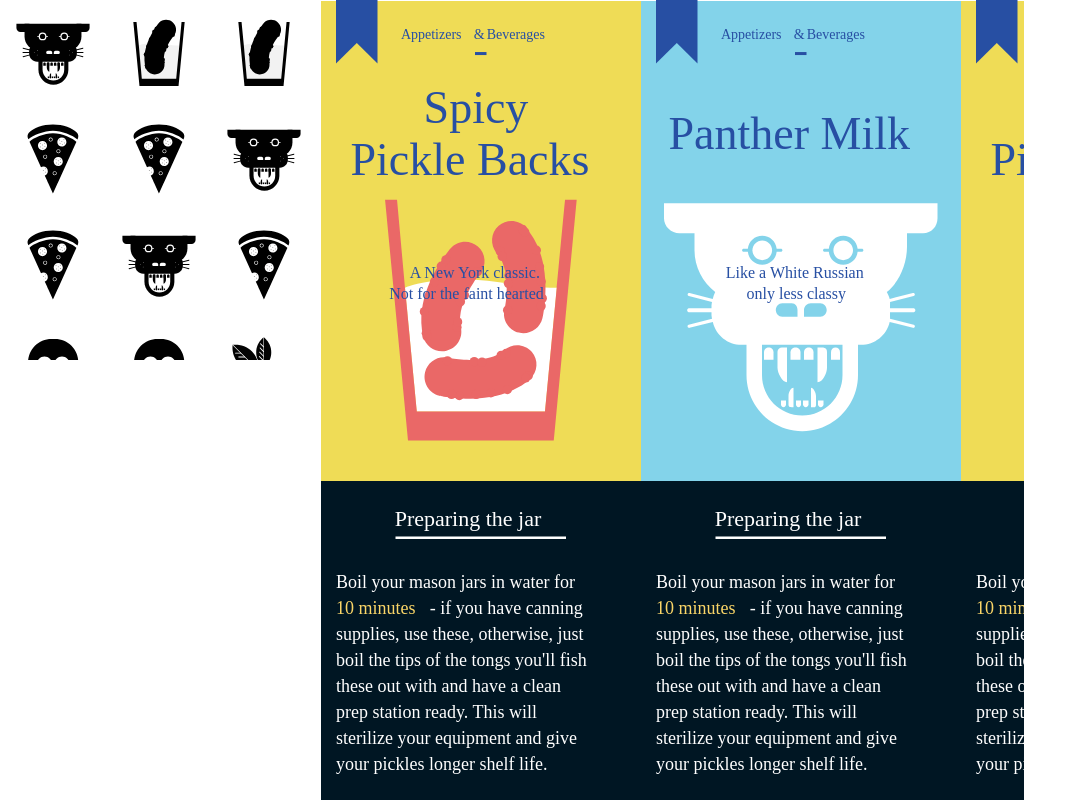
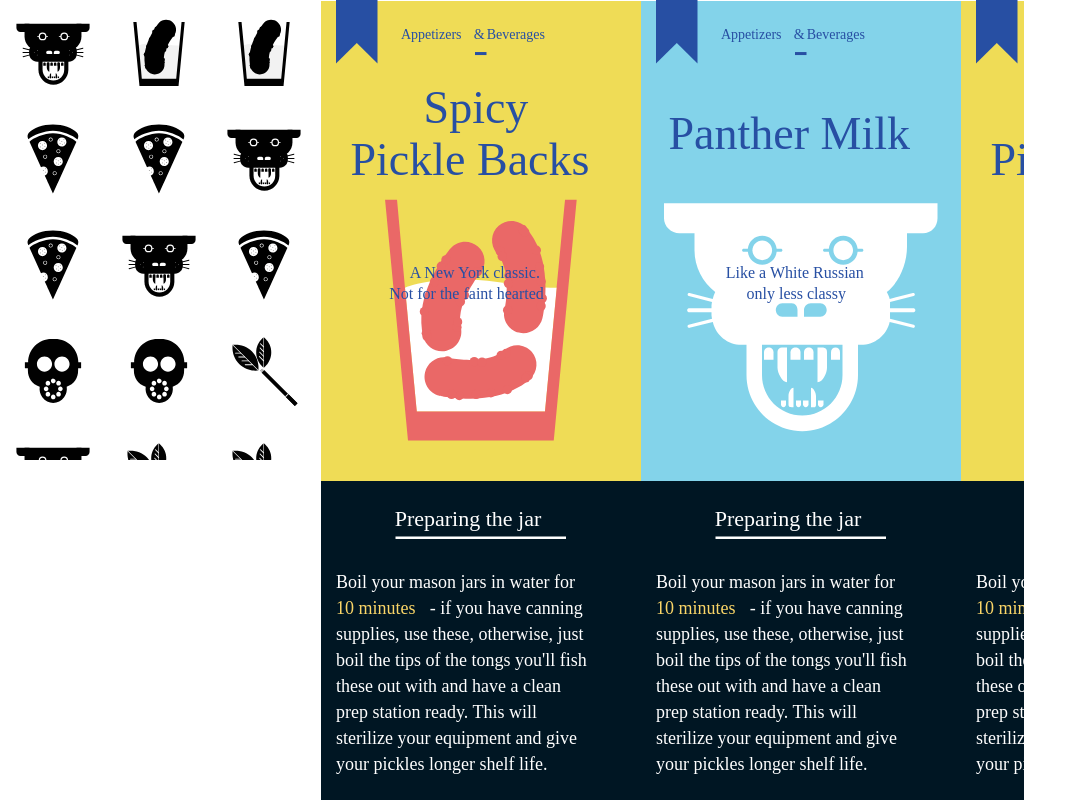
Before and after one commit to nacamuli/Cookbook, a plain HTML site: page index.html in a window 1280 px wide. Shown: the whole page, without its empty margins (0-1071 px from the left). Drawn offline with Linux system fonts and the light colour scheme.

Commit message:
Height adjusted

```diff
--- a/styles/styles.css
+++ b/styles/styles.css
@@ -21,6 +21,7 @@ body {
 	top:0px;
 	bottom:0;
 	width:320px;
+
 	overflow:hidden;
 }
 #slider2way {
@@ -28,7 +29,7 @@ body {
 	z-index:1;
 	float:left;
 	width:3072px;
-	height:100%;
+
 	-webkit-transform:translate3d(0, 0, 0);
 }
 .panel {
@@ -82,7 +83,7 @@ top:-4px;
 }
 .wrapper {
 	position:absolute;
-	height:360px;
+	height:460px;
 	top:0px;
 	bottom:0px;
 	width:33%;
```
